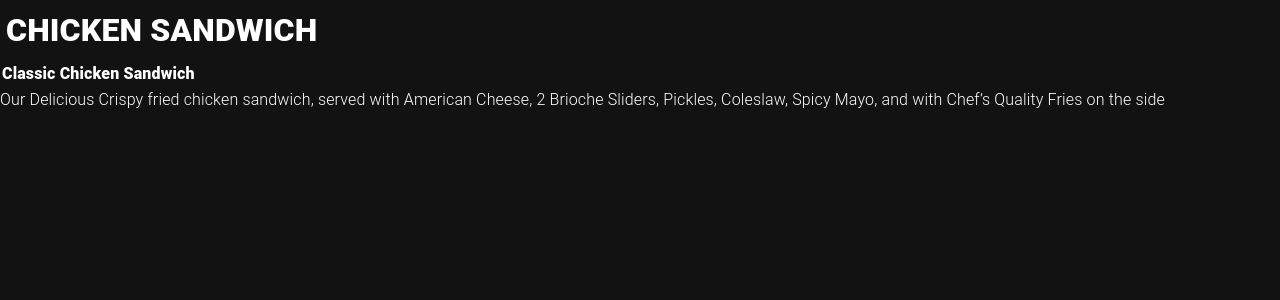
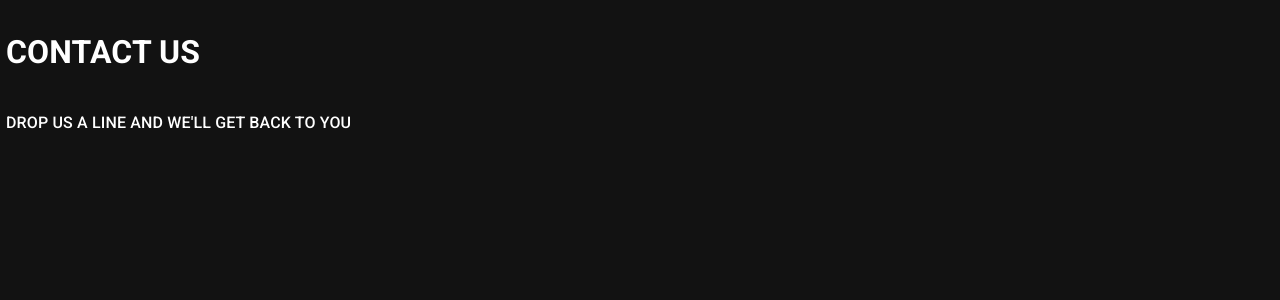
Before and after one commit to Zeerocious/DeliciousBytesTemplate, a React (Create React App) app: page / in a window 1280 px wide. Shown: the top 300 px of the page. Built offline with nearby package versions, Linux system fonts and the light colour scheme.

Commit message:
Added font sizes and flex boxes. Started working on Contact us section

```diff
--- a/package.json
+++ b/package.json
@@ -5,6 +5,7 @@
   "dependencies": {
     "@emotion/react": "^11.10.0",
     "@emotion/styled": "^11.10.0",
+    "@fontsource/roboto": "^4.5.7",
     "@mui/material": "^5.9.2",
     "@testing-library/jest-dom": "^5.16.4",
     "@testing-library/react": "^13.3.0",
@@ -37,5 +38,8 @@
       "last 1 firefox version",
       "last 1 safari version"
     ]
+  },
+  "devDependencies": {
+    "html-loader": "^4.1.0"
   }
 }
--- a/src/App.js
+++ b/src/App.js
@@ -1,12 +1,11 @@
-import { Typography } from "@mui/material"
+import { Typography, Box } from "@mui/material"
 
 function App() {
   return (
-    <box>
-      <Typography variant="header"> CHICKEN SANDWICH </Typography>
-      <Typography variant="item"> Classic Chicken Sandwich </Typography>
-      <Typography variant="description"> Our Delicious Crispy fried chicken sandwich, served with American Cheese, 2 Brioche Sliders, Pickles, Coleslaw, Spicy Mayo, and with Chef’s Quality Fries on the side </Typography>
-    </box>
+    <Box sx= {{display: "flex", flexDirection: "column"}}>
+      <Typography variant="header"> CONTACT US </Typography>
+      <Typography variant="subheader"> DROP US A LINE AND WE'LL GET BACK TO YOU </Typography>
+    </Box>
   );
 }
 
--- a/src/index.js
+++ b/src/index.js
@@ -3,8 +3,10 @@ import ReactDOM from "react-dom/client";
 import App from "./App";
 import reportWebVitals from "./reportWebVitals";
 import { ThemeProvider, createTheme, CssBaseline, responsiveFontSizes } from "@mui/material";
-
-
+import '@fontsource/roboto/300.css';
+import '@fontsource/roboto/400.css';
+import '@fontsource/roboto/500.css';
+import '@fontsource/roboto/700.css';
 
 let theme = createTheme({
   palette: {
@@ -12,21 +14,18 @@ let theme = createTheme({
   },
   typography: {
     header: {
-      display: "block",
+      marginTop: "1.4rem",
       padding: 6,
-      fontWeight: 800,
+      fontWeight: 700,
       fontSize: "2rem"
     },
-    item: {
-      display: "block",
-      padding: 2,
-      fontWeight: 800,
-      fontSize: "1rem"
+    subheader: {
+      marginTop: "1.4rem",
+      padding: 6,
+      fontWeight: 500,
     },
-    description: {
-      display: "block",
+    info: {
       fontWeight: 300,
-      fontSize: "1rem"
     }
   }
 });
```
Also changed, not shown: 1 other file (tests, documents, lock files or other folders).
